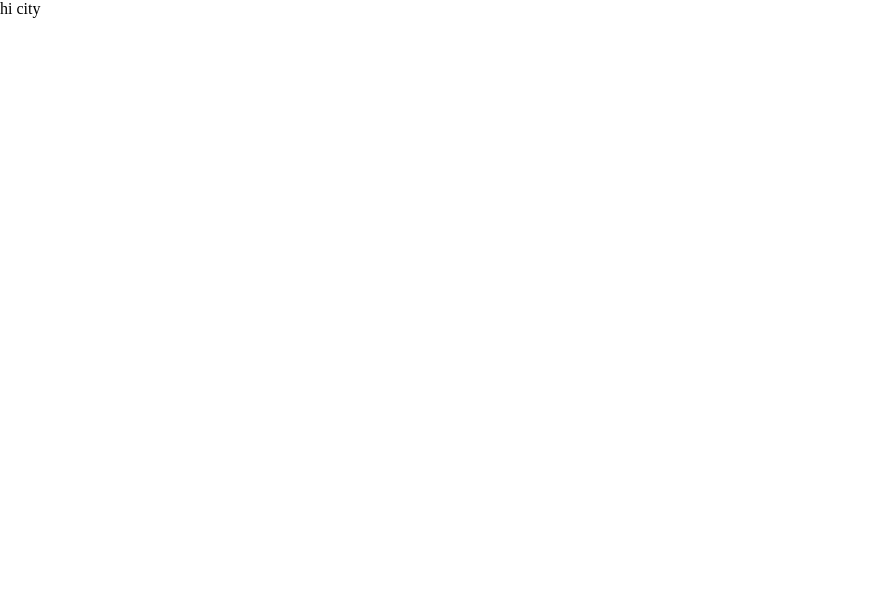
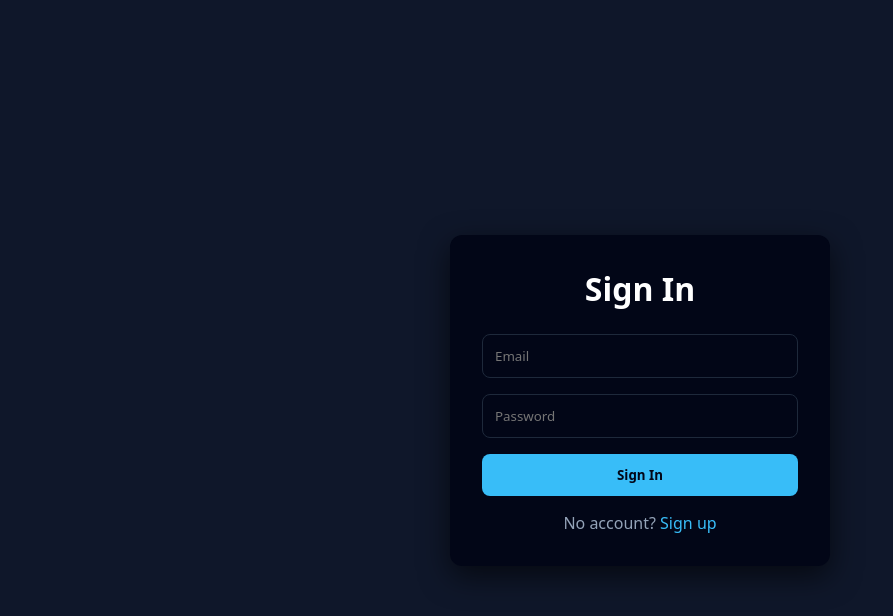
Before and after one commit to AbderrahimHn06/supatasks, a React (Vite) app: page / in a window 1280 px wide. Shown: the top 616 px of the page, without its empty margins (0-893 px from the left). Built offline with nearby package versions, Linux system fonts and the light colour scheme.

Commit message:
Completed Tasks Supabase Connection

```diff
--- a/src/App.css
+++ b/src/App.css
@@ -0,0 +1,173 @@
+* {
+  box-sizing: border-box;
+  font-family: system-ui, sans-serif;
+}
+
+/* ================= AUTH ================= */
+
+.auth-container {
+  min-height: 100vh;
+  display: flex;
+  align-items: center;
+  justify-content: center;
+  background: #0f172a;
+}
+
+.auth-card {
+  background: #020617;
+  padding: 2rem;
+  width: 100%;
+  max-width: 380px;
+  border-radius: 12px;
+  box-shadow: 0 10px 30px rgba(0, 0, 0, 0.6);
+}
+
+.auth-card h1 {
+  color: white;
+  margin-bottom: 1.5rem;
+  text-align: center;
+}
+
+.auth-card input {
+  width: 100%;
+  padding: 0.75rem;
+  margin-bottom: 1rem;
+  border-radius: 8px;
+  border: 1px solid #1e293b;
+  background: #020617;
+  color: white;
+}
+
+.auth-card input:focus {
+  outline: none;
+  border-color: #38bdf8;
+}
+
+.auth-card button {
+  width: 100%;
+  padding: 0.75rem;
+  border-radius: 8px;
+  border: none;
+  background: #38bdf8;
+  color: #020617;
+  font-weight: 600;
+  cursor: pointer;
+}
+
+.auth-card button:disabled {
+  opacity: 0.6;
+  cursor: not-allowed;
+}
+
+.switch {
+  margin-top: 1rem;
+  color: #94a3b8;
+  text-align: center;
+}
+
+.switch span {
+  color: #38bdf8;
+  cursor: pointer;
+  font-weight: 500;
+}
+
+.message {
+  margin-top: 1rem;
+  text-align: center;
+  color: #22c55e;
+}
+
+/* ================= TASKS ================= */
+
+.tasks-container {
+  min-height: 100vh;
+  background: #0f172a;
+  display: flex;
+  align-items: center;
+  justify-content: center;
+}
+
+.tasks-card {
+  background: #020617;
+  padding: 2rem;
+  width: 100%;
+  max-width: 480px;
+  border-radius: 12px;
+  box-shadow: 0 10px 30px rgba(0, 0, 0, 0.6);
+}
+
+.tasks-card h1 {
+  color: white;
+  margin-bottom: 1.5rem;
+  text-align: center;
+}
+
+.task-input {
+  display: flex;
+  gap: 0.5rem;
+  margin-bottom: 1.5rem;
+}
+
+.task-input input {
+  flex: 1;
+  padding: 0.75rem;
+  border-radius: 8px;
+  border: 1px solid #1e293b;
+  background: #020617;
+  color: white;
+}
+
+.task-input input:focus {
+  outline: none;
+  border-color: #38bdf8;
+}
+
+.task-input button {
+  padding: 0.75rem 1rem;
+  border-radius: 8px;
+  border: none;
+  background: #38bdf8;
+  color: #020617;
+  font-weight: 600;
+  cursor: pointer;
+}
+
+.task-list {
+  list-style: none;
+  padding: 0;
+  margin: 0;
+}
+
+.task-list li {
+  background: #020617;
+  border: 1px solid #1e293b;
+  border-radius: 8px;
+  padding: 0.75rem;
+  margin-bottom: 0.5rem;
+  display: flex;
+  align-items: center;
+  justify-content: space-between;
+  color: white;
+}
+
+.task-list li span {
+  cursor: pointer;
+}
+
+.task-list li.done span {
+  text-decoration: line-through;
+  color: #64748b;
+}
+
+.task-list .delete {
+  background: none;
+  border: none;
+  color: #ef4444;
+  font-size: 1rem;
+  cursor: pointer;
+}
+
+.empty {
+  text-align: center;
+  color: #94a3b8;
+}
--- a/src/App.tsx
+++ b/src/App.tsx
@@ -1,3 +1,13 @@
+import { Routes, Route } from "react-router-dom";
+import Login from "./Login";
+import Tasks from "./Tasks";
+import "./App.css";
+
 export default function App() {
-  return <>hi city</>;
+  return (
+    <Routes>
+      <Route path="/" element={<Login />} />
+      <Route path="/tasks" element={<Tasks />} />
+    </Routes>
+  );
 }
--- /dev/null
+++ b/src/Login.tsx
@@ -0,0 +1,86 @@
+import { useState } from "react";
+import { supabase } from "./supabaseClient";
+import { useNavigate } from "react-router-dom";
+
+export default function Login() {
+  const [email, setEmail] = useState("");
+  const [password, setPassword] = useState("");
+  const [loading, setLoading] = useState(false);
+  const [mode, setMode] = useState<"signin" | "signup">("signin");
+  const [message, setMessage] = useState<string | null>(null);
+  const navigate = useNavigate();
+
+  const handleAuth = async () => {
+    setLoading(true);
+    setMessage(null);
+    if (mode == "signup") {
+      setMessage("signed up");
+      const { error, data } = await supabase
+        .from("profiles")
+        .select("*")
+        .order("created_at");
+
+      setLoading(false);
+
+      if (error) setMessage("faliled");
+      else {
+        setMessage("success sign up");
+        navigate("/tasks");
+      }
+
+      console.log(data);
+    } else {
+      const { error, data } = await supabase
+        .from("profiles")
+        .select("*")
+        .order("created_at");
+
+      setLoading(false);
+
+      if (error) setMessage("faliled");
+      else {
+        setMessage("success log in");
+        navigate("/tasks");
+      }
+
+      console.log(data);
+    }
+  };
+
+  return (
+    <div className="auth-container">
+      <div className="auth-card">
+        <h1>{mode === "signin" ? "Sign In" : "Sign Up"}</h1>
+
+        <input
+          type="email"
+          placeholder="Email"
+          value={email}
+          onChange={(e) => setEmail(e.target.value)}
+        />
+
+        <input
+          type="password"
+          placeholder="Password"
+          value={password}
+          onChange={(e) => setPassword(e.target.value)}
+        />
+
+        <button onClick={handleAuth} disabled={loading}>
+          {loading ? "Loading..." : mode === "signin" ? "Sign In" : "Sign Up"}
+        </button>
+
+        <p className="switch">
+          {mode === "signin" ? "No account?" : "Already have an account?"}{" "}
+          <span
+            onClick={() => setMode(mode === "signin" ? "signup" : "signin")}
+          >
+            {mode === "signin" ? "Sign up" : "Sign in"}
+          </span>
+        </p>
+
+        {message && <p className="message">{message}</p>}
+      </div>
+    </div>
+  );
+}
--- /dev/null
+++ b/src/Tasks.tsx
@@ -0,0 +1,169 @@
+import { useEffect, useState } from "react";
+import { useNavigate } from "react-router-dom";
+import { supabase } from "./supabaseClient";
+
+// Mui
+import CircularProgress from "@mui/material/CircularProgress";
+import Box from "@mui/material/Box";
+import Button from "@mui/material/Button";
+import LogoutIcon from "@mui/icons-material/Logout";
+
+type Task = {
+  id: string;
+  title: string;
+  completed: boolean;
+};
+
+export default function Tasks() {
+  const [tasks, setTasks] = useState<Task[]>([]);
+  const [newTask, setNewTask] = useState("");
+  const [isLoading, setIsLoading] = useState(false);
+
+  const navigate = useNavigate();
+
+  const fetchTasks = async () => {
+    setIsLoading(true);
+    const { data, error } = await supabase.from("tasks").select("*");
+
+    if (error) {
+      setIsLoading(false);
+      return;
+    }
+
+    setTasks(data as Task[]);
+    setIsLoading(false);
+  };
+
+  useEffect(() => {
+    const loadTasks = async () => {
+      await fetchTasks();
+    };
+    loadTasks();
+  }, []);
+
+  const addTask = async () => {
+    if (!newTask.trim()) return;
+
+    setIsLoading(true);
+
+    const { error } = await supabase.from("tasks").insert({ title: newTask });
+
+    if (error) {
+      setIsLoading(false);
+      return;
+    }
+
+    setNewTask("");
+    await fetchTasks();
+  };
+
+  const toggleTask = async (id: string) => {
+    const task = tasks.find((t) => t.id === id);
+    if (!task) return;
+
+    setIsLoading(true);
+
+    const { error } = await supabase
+      .from("tasks")
+      .update({ completed: !task.completed })
+      .eq("id", id);
+
+    if (error) {
+      setIsLoading(false);
+      return;
+    }
+
+    await fetchTasks();
+  };
+
+  const deleteTask = async (id: string) => {
+    setIsLoading(true);
+    const { error } = await supabase.from("tasks").delete().eq("id", id);
+
+    if (error) {
+      setIsLoading(false);
+      alert("failed to delete the task");
+      return;
+    }
+    await fetchTasks();
+    setIsLoading(false);
+  };
+
+  const handleLogout = () => {
+    navigate("/");
+  };
+
+  /* ================= LOADER OUTSIDE UI ================= */
+  if (isLoading) {
+    return (
+      <div className="tasks-container">
+        <Box
+          sx={{
+            display: "flex",
+            flexDirection: "column",
+            alignItems: "center",
+            gap: 2,
+          }}
+        >
+          <CircularProgress size={48} />
+          <span style={{ color: "#94a3b8" }}>Loading tasks...</span>
+        </Box>
+      </div>
+    );
+  }
+  /* ===================================================== */
+
+  return (
+    <div className="tasks-container">
+      <Button
+        onClick={handleLogout}
+        startIcon={<LogoutIcon />}
+        sx={{
+          position: "fixed",
+          top: 16,
+          left: 16,
+          color: "error.main",
+          fontWeight: 600,
+          textTransform: "none",
+          zIndex: 1000,
+          padding: "6px 10px",
+          borderRadius: "999px",
+
+          "&:hover": {
+            backgroundColor: "rgba(239, 68, 68, 0.08)", // soft red hover
+          },
+        }}
+      >
+        Logout
+      </Button>
+      <div className="tasks-card">
+        <h1>My Tasks</h1>
+
+        <div className="task-input">
+          <input
+            type="text"
+            placeholder="New task..."
+            value={newTask}
+            onChange={(e) => setNewTask(e.target.value)}
+          />
+
+          <button onClick={addTask}>Add</button>
+        </div>
+
+        <ul className="task-list">
+          {tasks.length === 0 && <p className="empty">No tasks yet</p>}
+
+          {tasks.map((task) => (
+            <li key={task.id} className={task.completed ? "done" : ""}>
+              <span onClick={() => toggleTask(task.id)}>{task.title}</span>
+
+              <button className="delete" onClick={() => deleteTask(task.id)}>
+                ✕
+              </button>
+            </li>
+          ))}
+        </ul>
+      </div>
+    </div>
+  );
+}
--- a/src/main.tsx
+++ b/src/main.tsx
@@ -1,9 +1,12 @@
 import { StrictMode } from "react";
 import { createRoot } from "react-dom/client";
 import App from "./App.tsx";
+import { BrowserRouter } from "react-router-dom";
 
 createRoot(document.getElementById("root")!).render(
   <StrictMode>
-    <App />
+    <BrowserRouter>
+      <App />
+    </BrowserRouter>
   </StrictMode>
 );
--- /dev/null
+++ b/src/supabaseClient.ts
@@ -0,0 +1,6 @@
+import { createClient } from "@supabase/supabase-js";
+
+const url = "https://ityjdfjuchcvvqmufibr.supabase.co";
+const key = "sb_publishable_oCYlqjeaxDkZCnx12RkCxQ_OxCDItfG";
+
+export const supabase = createClient(url, key);
```
Also changed, not shown: package.json (+7 -1 lines), 1 other file (tests, documents, lock files or other folders).
